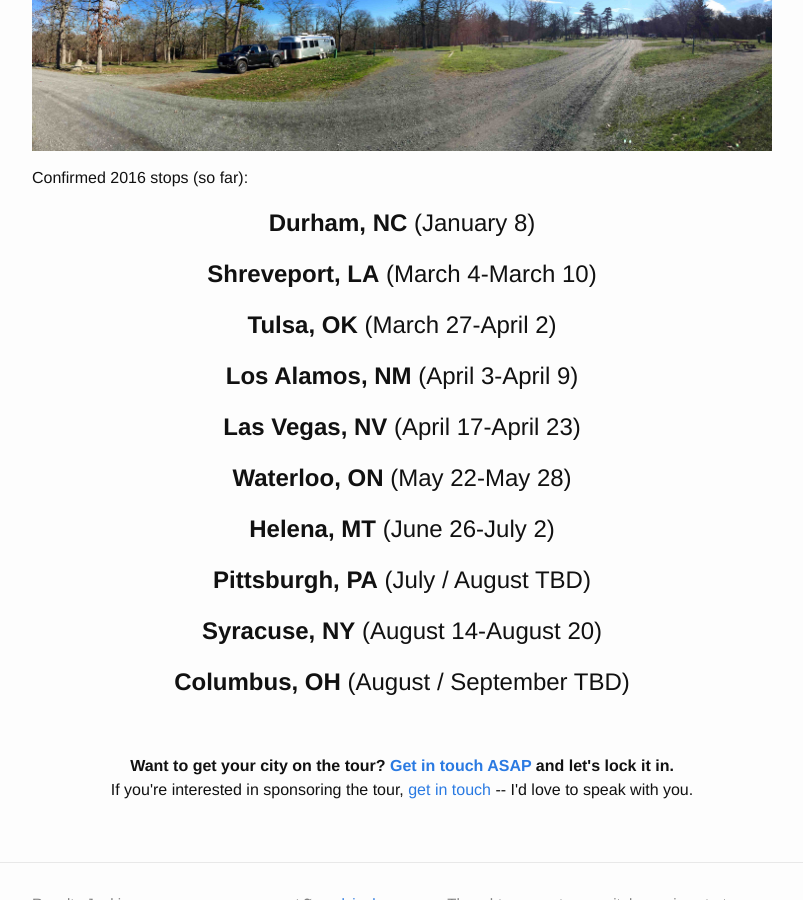
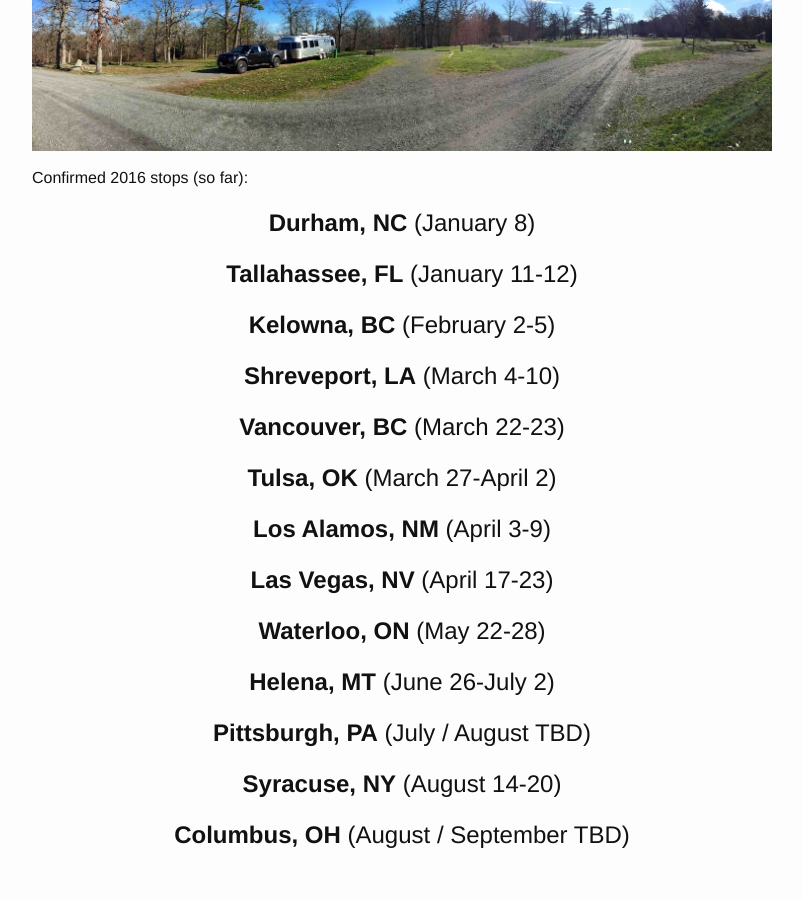
Before and after one commit to paulsingh/paulsingh.github.io, a Jekyll site: the page built from tech-tour.md, in a window 1280 px wide and 900 px high, scrolled down 486 px. Shown: the whole window, without its empty margins (238-1041 px from the left). Built offline with Jekyll 4.4.1, drawn with Linux system fonts in a browser that asks for light colours.

Commit message:
Adding a few more stops to the tour.

```diff
--- a/tech-tour.md
+++ b/tech-tour.md
@@ -19,21 +19,27 @@ permalink: /tech-tour/
 
 <h1 align="center"><strong>Durham, NC</strong> (January 8)</h1>
 
-<h1 align="center"><strong>Shreveport, LA</strong> (March 4-March 10)</h1>
+<h1 align="center"><strong>Tallahassee, FL</strong> (January 11-12)</h1>
+
+<h1 align="center"><strong>Kelowna, BC</strong> (February 2-5)</h1>
+
+<h1 align="center"><strong>Shreveport, LA</strong> (March 4-10)</h1>
+
+<h1 align="center"><strong>Vancouver, BC</strong> (March 22-23)</h1>
 
 <h1 align="center"><strong>Tulsa, OK</strong> (March 27-April 2)</h1>
 
-<h1 align="center"><strong>Los Alamos, NM</strong> (April 3-April 9)</h1>
+<h1 align="center"><strong>Los Alamos, NM</strong> (April 3-9)</h1>
 
-<h1 align="center"><strong>Las Vegas, NV</strong> (April 17-April 23)</h1>
+<h1 align="center"><strong>Las Vegas, NV</strong> (April 17-23)</h1>
 
-<h1 align="center"><strong>Waterloo, ON</strong> (May 22-May 28)</h1>
+<h1 align="center"><strong>Waterloo, ON</strong> (May 22-28)</h1>
 
 <h1 align="center"><strong>Helena, MT</strong> (June 26-July 2)</h1>
 
 <h1 align="center"><strong>Pittsburgh, PA</strong> (July / August TBD)</h1>
 
-<h1 align="center"><strong>Syracuse, NY</strong> (August 14-August 20)</h1>
+<h1 align="center"><strong>Syracuse, NY</strong> (August 14-20)</h1>
 
 <h1 align="center"><strong>Columbus, OH</strong> (August / September TBD)</h1>
 
```
